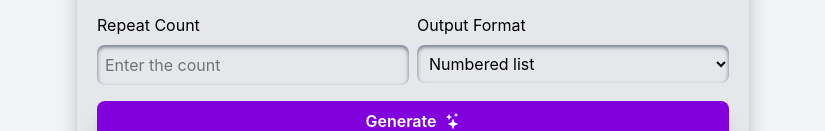
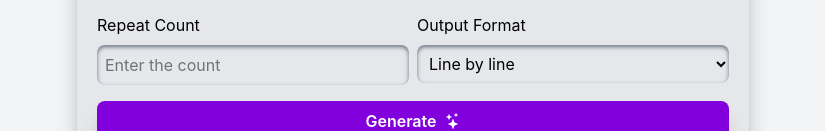
Before and after one commit to Emil-Binoy/data-looper, a React (Vite) app: page / in a window 1280 px wide. Shown: the part 382-513 px from the top of the page, without its empty margins (227-1052 px from the left). Built offline with nearby package versions, Linux system fonts and the light colour scheme.

Commit message:
fix: set default output format to line by line in dropdown

```diff
--- a/src/pages/Home.jsx
+++ b/src/pages/Home.jsx
@@ -83,8 +83,8 @@ const Home = () => {
                             value={format}
                             onChange={(e)=> setFormat(e.target.value)}
                         >
+                            <option value="line">Line by line</option>
                             <option value="number">Numbered list</option>
-                            <option value="line">Line by line</option>
                             <option value="bullet">Bullet list</option>
                         </select>
                     </div>
```
